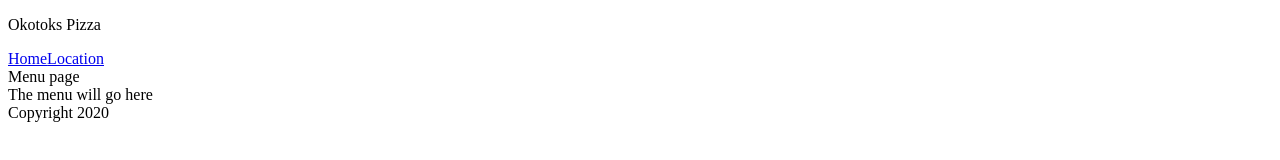
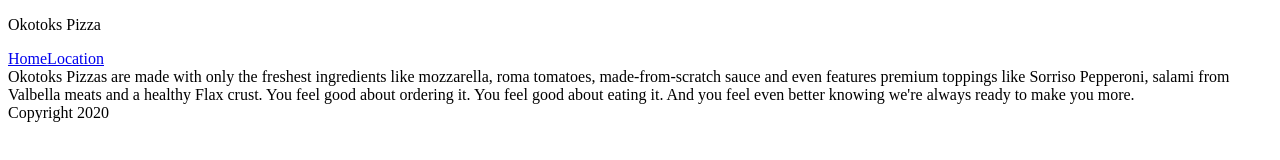
Before and after one commit to KaylieSeltenrich/OkotoksPizza, a plain HTML site: page pages/menu.html in a window 1280 px wide. Drawn offline with Linux system fonts and the light colour scheme.

Commit message:
Added SEO tags to site

```diff
--- a/pages/menu.html
+++ b/pages/menu.html
@@ -4,6 +4,9 @@
     <meta charset="UTF-8">
     <meta name="viewport" content="width=device-width, initial-scale=1.0">
     <title>Menu</title>
+    <meta name="description" content="Everything at Okotoks Pizza is made with the freshest ingredients. We make everything from greek-style pizza to hawaiian.">
+    <meta name="author" content="Doug">
+    <meta name="keywords" content="Menu mozeralla roma tomatoes sauce sorriso pepperoni salami valbella meats flax crust wings fudge brownies greek-style hawaiian">
 </head>
 <body>
     <div><p>Okotoks Pizza</p></div>
@@ -11,9 +14,7 @@
   <a href="../index.html">Home</a><a href="location.html">Location</a>
  </div>
 <article>
-    Menu page
-    <br>
-    The menu will go here
+    Okotoks Pizzas are made with only the freshest ingredients like mozzarella, roma tomatoes, made-from-scratch sauce and even features premium toppings like Sorriso Pepperoni, salami from Valbella meats and a healthy Flax crust. You feel good about ordering it. You feel good about eating it. And you feel even better knowing we're always ready to make you more.
 </article>
 <div>Copyright 2020</div>
 </body>
```
Also changed, not shown: index.html (+3 -2 lines), pages/location.html (+3 -0 lines).
